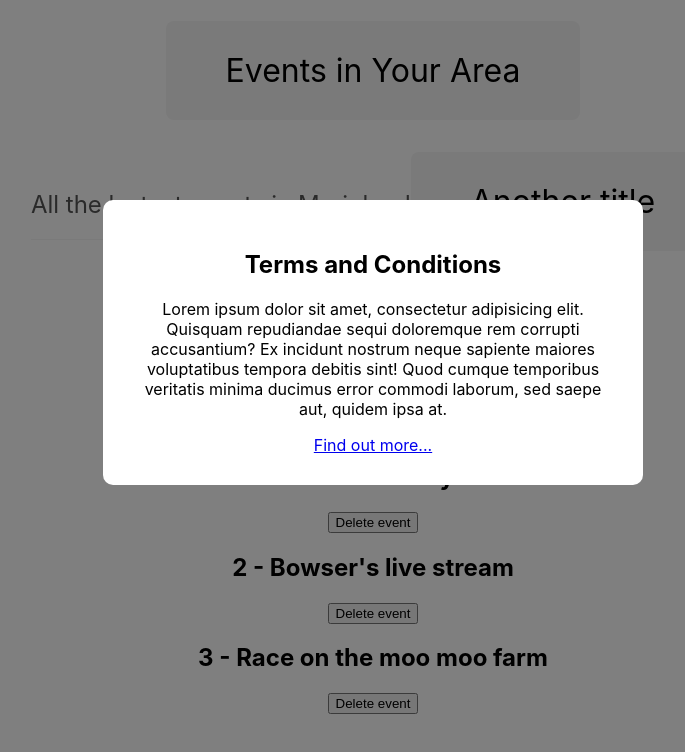
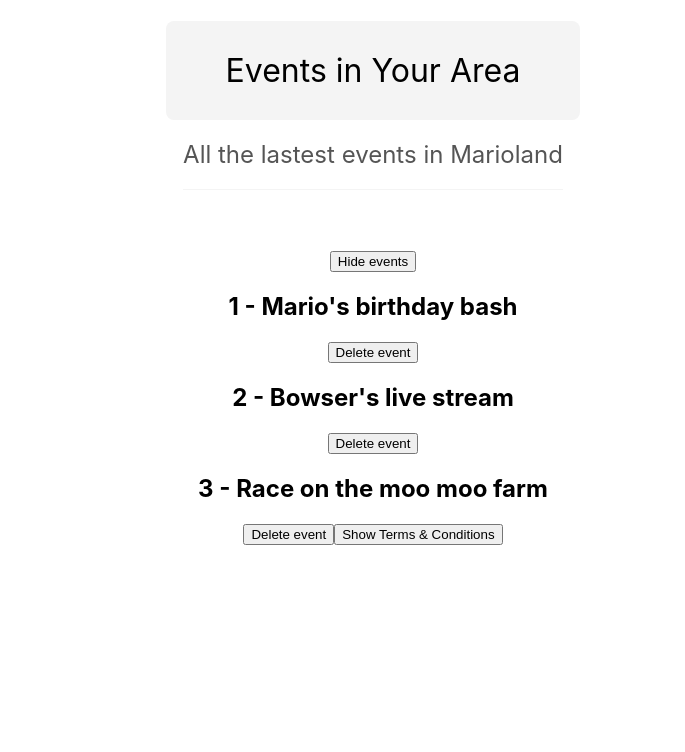
Before and after one commit to dselasea/my-first-react-app, a React (Create React App) app: page / in a window 1280 px wide. Shown: the top 752 px of the page, without its empty margins (267-952 px from the left). Built offline with nearby package versions, Linux system fonts and the light colour scheme.

Commit message:
Completed little modal challenge with conditional rendering and function as props

```diff
--- a/src/App.js
+++ b/src/App.js
@@ -4,6 +4,7 @@ import Title from "./components/Title";
 import Modal from "./components/Modal";
 
 function App() {
+  const [showModal, setShowModal] = useState(false);
   const [showEvents, setShowEvents] = useState(true);
   const [events, setEvents] = useState([
     {title: "Mario's birthday bash", id: 1},
@@ -11,7 +12,7 @@ function App() {
     {title: "Race on the moo moo farm", id: 3},
   ]);
 
-  console.log(showEvents);
+  console.log(showModal);
 
   const handleClick = (id) => {
     setEvents((prevEvents) => {
@@ -21,12 +22,15 @@ function App() {
     })
   }
 
+  const handleClose = () => {
+    setShowModal(false);
+  }
+
   const subtitle = "All the lastest events in Marioland";
 
   return (
     <div className="App">
       <Title  title="Events in Your Area" subtitle={subtitle}/>
-      <Title title="Another title" subtitle="Another subtitle"/>
       {showEvents && (<div>
         <button onClick={() => setShowEvents(false)}>Hide events</button>
       </div>)}
@@ -45,11 +49,11 @@ function App() {
           <h2>10% Off Coupon Code!!!</h2>
           <p>Use the code NINJA10 at the checkout.</p>
       </Modal> */}
-      <Modal>
+      <button onClick={() => setShowModal(true)}>Show Terms & Conditions</button>
+      {showModal && <Modal handleClose={handleClose}>
         <h2>Terms and Conditions</h2>
         <p>Lorem ipsum dolor sit amet, consectetur adipisicing elit. Quisquam repudiandae sequi doloremque rem corrupti accusantium? Ex incidunt nostrum neque sapiente maiores voluptatibus tempora debitis sint! Quod cumque temporibus veritatis minima ducimus error commodi laborum, sed saepe aut, quidem ipsa at.</p>
-        <a href="#">Find out more...</a>
-      </Modal>
+      </Modal>}
     </div>
   );
 }
--- a/src/components/Modal.js
+++ b/src/components/Modal.js
@@ -1,11 +1,12 @@
 import React from 'react';
 import "./Modal.css";
 
-function Modal({children}) {
+function Modal({children, handleClose}) {
   return (
     <div className='modal-backdrop'>
         <div className='modal'>
             {children}
+            <button onClick={handleClose}>Close</button>
         </div>
     </div>
   )
```
